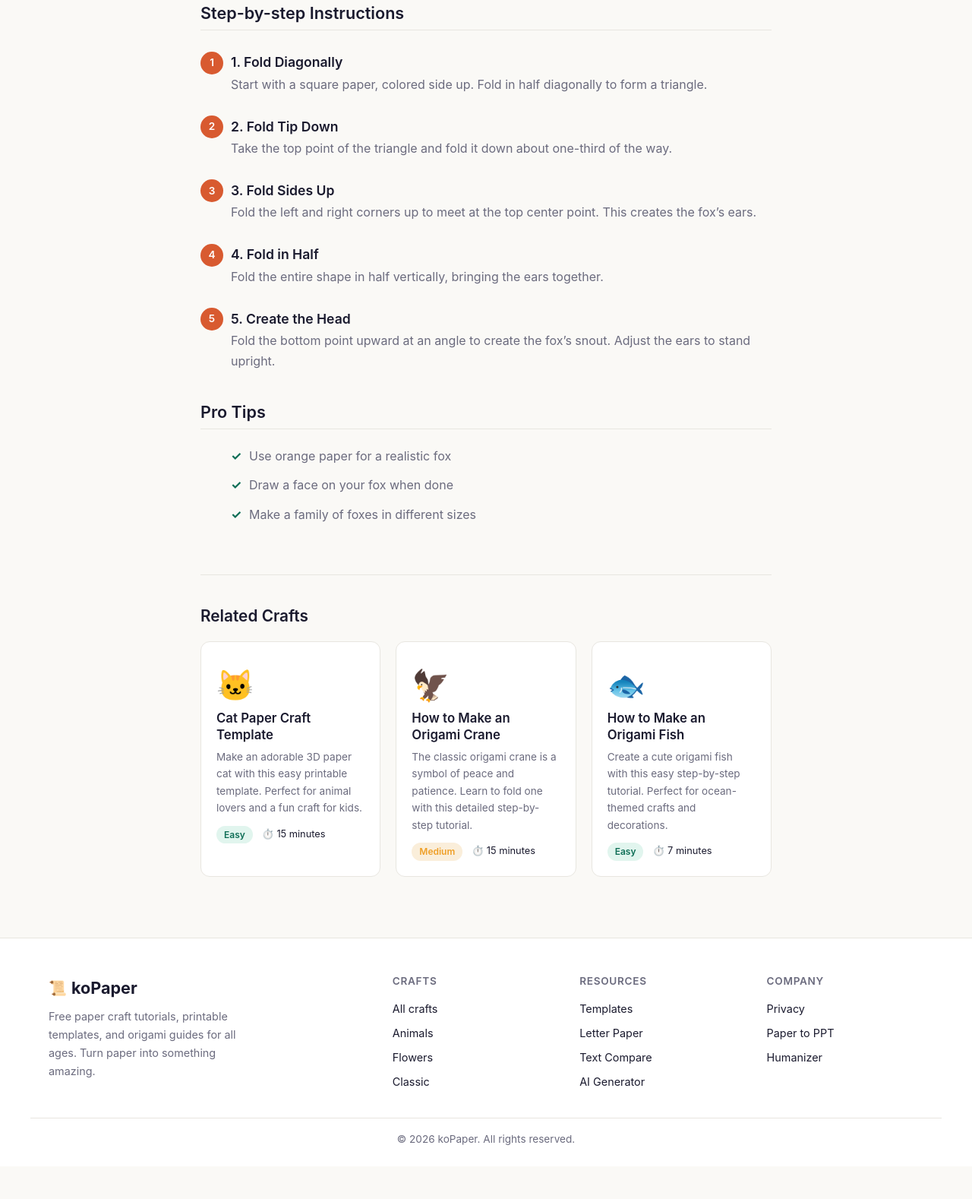
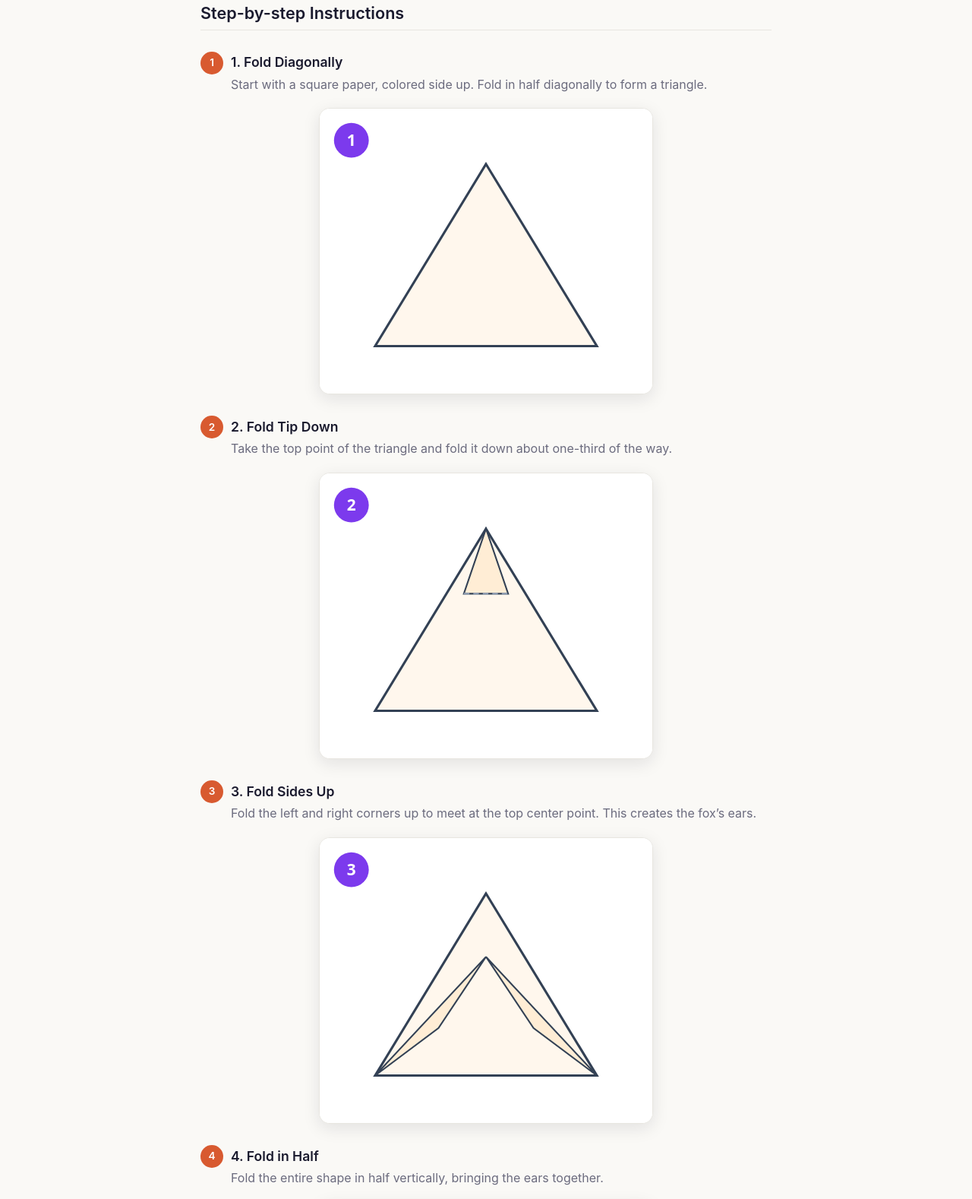
Before and after one commit to skymaster1688/www.kopaper.com, an Astro site: page /origami/fox in a window 1280 px wide. Shown: the part 513-2091 px from the top of the page at 76% size. Before the commit the page ends 2048 px from the top, so only its background shows below. Built offline with nearby package versions, Linux system fonts and the light colour scheme; Astro itself is replaced by a stand-in of ours.

Commit message:
feat(origami/fox): SVG step diagrams + origami fox hero

```diff
--- a/src/content/tutorials/fox.md
+++ b/src/content/tutorials/fox.md
@@ -28,17 +28,27 @@ featured: false
 ### 1. Fold Diagonally
 Start with a square paper, colored side up. Fold in half diagonally to form a triangle.
 
+![Step 1 — fold the square into a triangle](/images/tutorials/fox/step1.svg)
+
 ### 2. Fold Tip Down
 Take the top point of the triangle and fold it down about one-third of the way.
+
+![Step 2 — fold the top tip down](/images/tutorials/fox/step2.svg)
 
 ### 3. Fold Sides Up
 Fold the left and right corners up to meet at the top center point. This creates the fox's ears.
 
+![Step 3 — fold the corners up into ears](/images/tutorials/fox/step3.svg)
+
 ### 4. Fold in Half
 Fold the entire shape in half vertically, bringing the ears together.
 
+![Step 4 — fold the shape in half vertically](/images/tutorials/fox/step4.svg)
+
 ### 5. Create the Head
 Fold the bottom point upward at an angle to create the fox's snout. Adjust the ears to stand upright.
+
+![Step 5 — fold up the snout](/images/tutorials/fox/step5.svg)
 
 ## Pro Tips
 
```
Also changed, not shown: public/images/tutorials/fox/final.svg (added), public/images/tutorials/fox/step1.svg (added), public/images/tutorials/fox/step2.svg (added), public/images/tutorials/fox/step3.svg (added), public/images/tutorials/fox/step4.svg (added), public/images/tutorials/fox/step5.svg (added).
